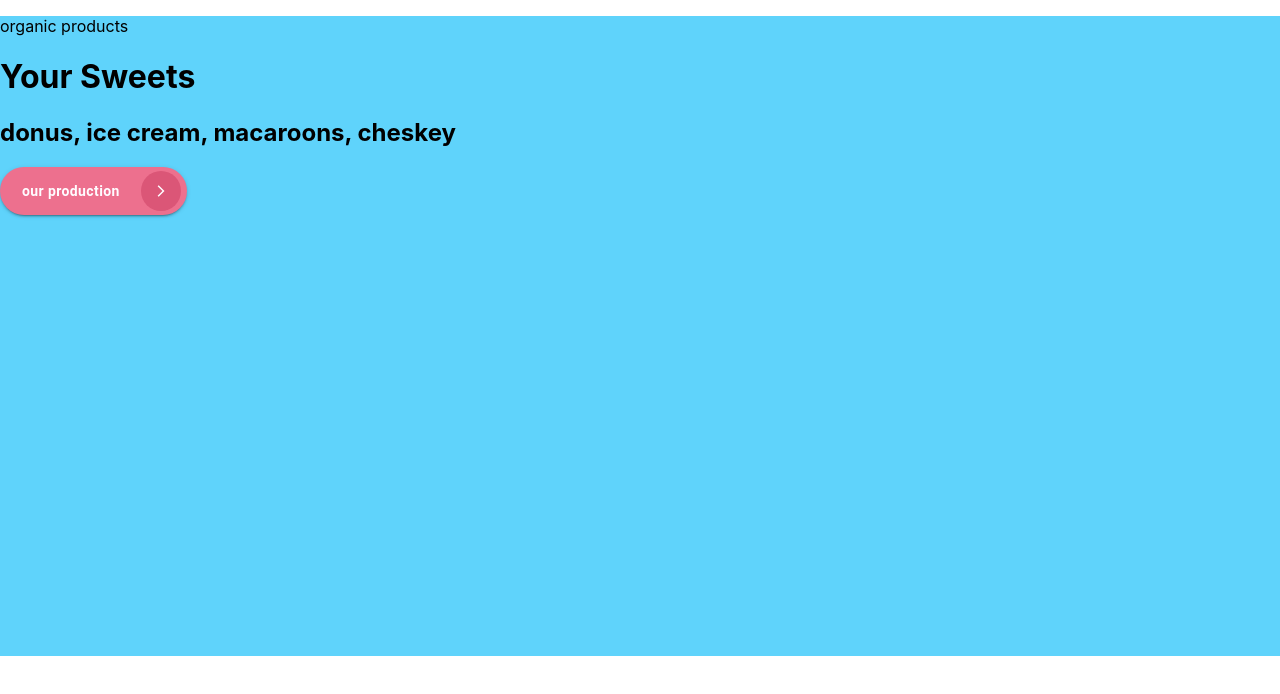
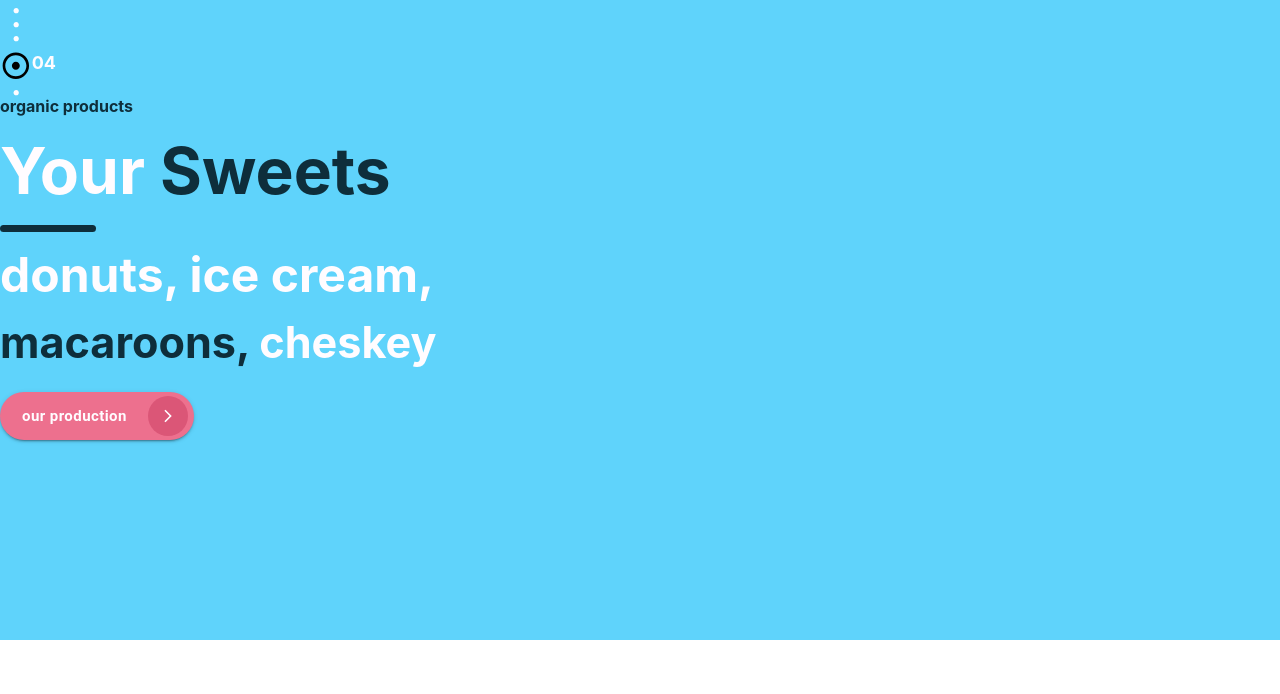
Before and after one commit to kameamea133/my-sweet-shop, a React (Create React App) app: page / in a window 1280 px wide. Shown: the top 694 px of the page. Built offline with nearby package versions, Linux system fonts and the light colour scheme; the HTML template or start-up script is replaced by a standard one.

Commit message:
carousel_number_management_ok

```diff
--- a/src/App.js
+++ b/src/App.js
@@ -8,6 +8,8 @@ const DUMMY_IMAGES = [
   "https://st.depositphotos.com/1361307/2948/i/950/depositphotos_29481459-stock-photo-neapolitan-ice-cream.jpg",
   "https://thumbs.dreamstime.com/b/various-varieties-ice-cream-cones-mint-blueberry-strawberry-pistachio-cherry-chocolate-isolated-white-background-158155276.jpg",
   "https://jessicainthekitchen.com/wp-content/uploads/2022/03/Avocado-Ice-Cream6525.jpg",
+  "https://www.valgourmand.com/1941/bonbon-tendres-fruits-plies-2kg.jpg",
+  "https://www.cdiscount.com/pdt2/7/0/6/1/1200x1200/ckb5060636005706/rw/ckb-ltd-gumball-distributeur-de-chewing-gum-bonbon.jpg",
 ];
 
 function App() {
--- a/src/components/overview-carousel/arrow-button/ArrowButton.jsx
+++ b/src/components/arrow-button/ArrowButton.jsx
@@ -1,15 +1,17 @@
 import React from "react";
 import "./ArrowButton.css";
-import { colors } from "../../../helper/theme";
+import { colors } from "../../helper/theme";
 import { Button } from "@mui/material";
 import ArrowForwardIosIcon from "@mui/icons-material/ArrowForwardIos";
 
-export default function ArrowButton({ text }) {
+export default function ArrowButton({ text, className }) {
   return (
     <Button
+      className={`${className}`}
       variant="contained"
       color="secondary"
-      style={{
+      size="large"
+      sx={{
         textTransform: "lowercase",
         borderRadius: "30px",
         padding: "4px 6px",
--- a/src/components/overview-carousel/OverviewCarousel.css
+++ b/src/components/overview-carousel/OverviewCarousel.css
@@ -1,5 +1,32 @@
 .container {
   display: block;
   height: 50vw;
-  /* background: blue; */
 }
+
+p {
+  font-weight: 700;
+}
+
+.line {
+  height: 0.4rem;
+  width: 6rem;
+  border-radius: 1rem;
+}
+
+h1 {
+  font-size: 4rem;
+  margin: 1rem 0;
+}
+
+h2 {
+  font-size: 3rem;
+  margin: 0.8rem 0;
+}
+
+h3 {
+  font-size: 2.7rem;
+}
+
+.button {
+  margin: 1.5rem 0 !important;
+}
--- a/src/components/overview-carousel/OverviewCarousel.js
+++ b/src/components/overview-carousel/OverviewCarousel.js
@@ -1,8 +1,8 @@
 import React from "react";
 import "./OverviewCarousel.css";
-import theme from "../../helper/theme";
 import { colors } from "../../helper/theme";
-import ArrowButton from "./arrow-button/ArrowButton";
+import ArrowButton from "../arrow-button/ArrowButton";
+import VerticalCarouselNumber from "../vertical-carousel-number/VerticalCarouselNumber";
 
 export default function OverviewCarousel({ imagesArray, interval = 1500 }) {
   const [slideNumber, setSlideNumber] = React.useState(0);
@@ -26,13 +26,20 @@ export default function OverviewCarousel({ imagesArray, interval = 1500 }) {
 
   return (
     <div className="container" style={{ backgroundColor: colors.primary }}>
-      <p>organic products</p>
-      <h1>Your Sweets</h1>
-      <div className="line"></div>
-      <h2>
-        donus, ice cream, <span>macaroons, </span> cheskey
-      </h2>
-      <ArrowButton text="our production" />
+      <VerticalCarouselNumber
+        slideArray={imagesArray}
+        slideIndex={slideNumber}
+      />
+      <p style={{ color: colors.third }}>organic products</p>
+      <h1 style={{ color: colors.white }}>
+        Your <span style={{ color: colors.third }}>Sweets</span>
+      </h1>
+      <div className="line" style={{ backgroundColor: colors.third }}></div>
+      <h2 style={{ color: colors.white }}>donuts, ice cream,</h2>
+      <h3 style={{ color: colors.white }}>
+        <span style={{ color: colors.third }}>macaroons, </span> cheskey
+      </h3>
+      <ArrowButton text="our production" className="button" />
 
       {/* <img src={imagesArray[slideNumber]} alt="img" /> */}
     </div>
--- /dev/null
+++ b/src/components/vertical-carousel-number/VerticalCarouselNumber.css
@@ -0,0 +1,35 @@
+.index__layout {
+  display: flex;
+  align-items: center;
+  justify-content: space-between;
+  width: 3.5rem;
+}
+
+.point {
+  display: block;
+  width: 2rem;
+  transform: translateY(10%);
+}
+
+.selected {
+  margin-top: 0.2rem;
+}
+
+.not__selected {
+  display: block;
+  width: 0.4rem;
+  height: 0.9rem;
+  margin: auto !important;
+}
+
+.point svg {
+  width: 100% !important;
+  height: 100%;
+}
+
+.point__number {
+  font-size: large;
+}
+
+.circle__icon {
+}
--- /dev/null
+++ b/src/components/vertical-carousel-number/VerticalCarouselNumber.jsx
@@ -0,0 +1,39 @@
+import React from "react";
+import "./VerticalCarouselNumber.css";
+import { colors } from "../../helper/theme";
+import AdjustIcon from "@mui/icons-material/Adjust";
+import CircleIcon from "@mui/icons-material/Circle";
+
+export default function VerticalCarouselNumber({ slideArray, slideIndex }) {
+  const notCurrentStyle = (
+    <div className="point">
+      <div className="not__selected">
+        <CircleIcon className="circle__icon" style={{ color: colors.white }} />
+      </div>
+    </div>
+  );
+  const currentStyle = (
+    <div className="point">
+      <AdjustIcon className="selected" />
+    </div>
+  );
+  return (
+    <div>
+      {slideArray.map((_, index) => {
+        const numberStartAtOne = index + 1;
+        const numberToDisplay =
+          numberStartAtOne < 10
+            ? "0" + numberStartAtOne.toString()
+            : numberStartAtOne;
+        return (
+          <div className="index__layout">
+            {index === slideIndex ? currentStyle : notCurrentStyle}
+            <p className="point__number" style={{ color: colors.white }}>
+              {index === slideIndex && numberToDisplay}
+            </p>
+          </div>
+        );
+      })}
+    </div>
+  );
+}
--- a/src/index.css
+++ b/src/index.css
@@ -1,13 +1,19 @@
+* {
+  margin: 0;
+  padding: 0;
+  box-sizing: border-box;
+}
+
 body {
   margin: 0;
-  font-family: -apple-system, BlinkMacSystemFont, 'Segoe UI', 'Roboto', 'Oxygen',
-    'Ubuntu', 'Cantarell', 'Fira Sans', 'Droid Sans', 'Helvetica Neue',
+  font-family: -apple-system, BlinkMacSystemFont, "Segoe UI", "Roboto", "Oxygen",
+    "Ubuntu", "Cantarell", "Fira Sans", "Droid Sans", "Helvetica Neue",
     sans-serif;
   -webkit-font-smoothing: antialiased;
   -moz-osx-font-smoothing: grayscale;
 }
 
 code {
-  font-family: source-code-pro, Menlo, Monaco, Consolas, 'Courier New',
+  font-family: source-code-pro, Menlo, Monaco, Consolas, "Courier New",
     monospace;
 }
```
Also changed, not shown: src/components/arrow-button/ArrowButton.css (renamed from src/components/overview-carousel/arrow-button/ArrowButton.css).
